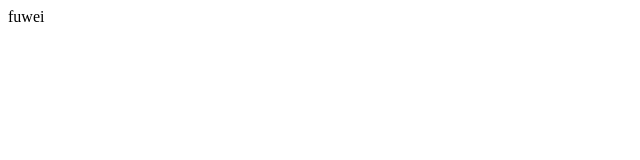
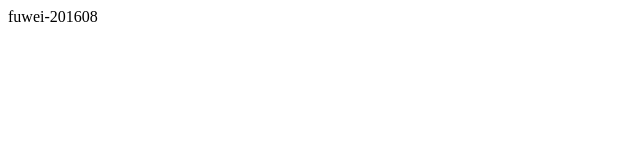
Before and after one commit to chaihongjun/JSstudyBK, a plain HTML site: page index.html in a window 1280 px wide. Shown: the full height of the page, 0-640 px from the left. Drawn offline with Linux system fonts and the light colour scheme.

Commit message:
ceshixiugaifuweiindex.html

```diff
--- a/index.html
+++ b/index.html
@@ -5,6 +5,6 @@
 		<title></title>
 	</head>
 	<body>
-		fuwei
+		fuwei-201608
 	</body>
 </html>
```
